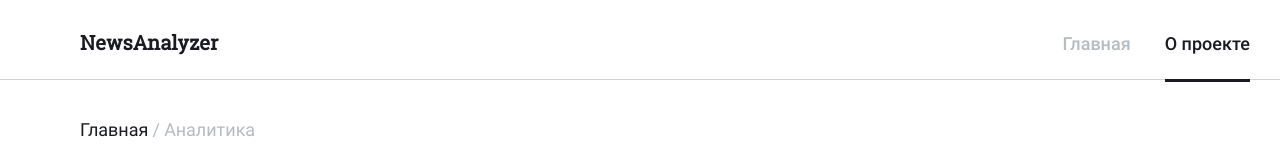
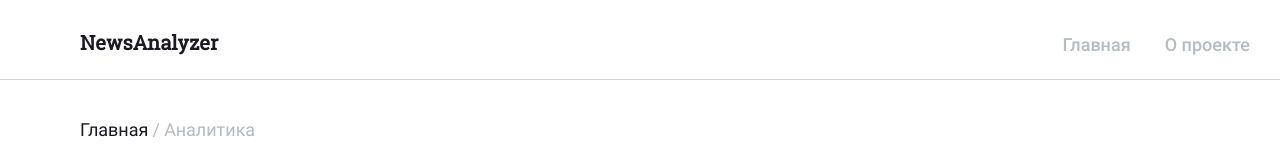
Before and after one commit to 4lukyanov/NewsAnalyzer, a website built with webpack: page src/analytics.html in a window 1280 px wide. Shown: the top 160 px of the page. Built offline with nearby package versions, Linux system fonts and the light colour scheme.

Commit message:
fix active item bag

```diff
--- a/src/analytics.html
+++ b/src/analytics.html
@@ -15,7 +15,7 @@
         <a href="index.html" class="logo logo_dark" title="Перейти на главную" alt="Перейти на главную">NewsAnalyzer</a>
         <ul class="menu menu_top">
             <li class="menu__item menu__item_dark menu__item_top"><a href="index.html">Главная</a></li>
-            <li class="menu__item menu__item_dark menu__item_top menu__item_active-dark"><a href="#">О проекте</a></li>
+            <li class="menu__item menu__item_dark menu__item_top"><a href="#">О проекте</a></li>
         </ul>
       </header>
 
```
